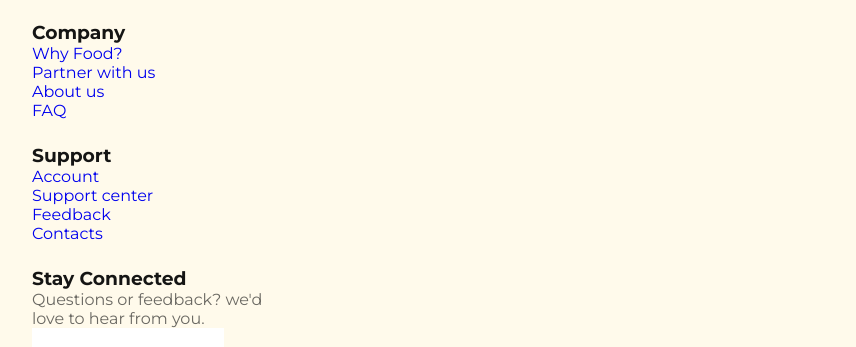
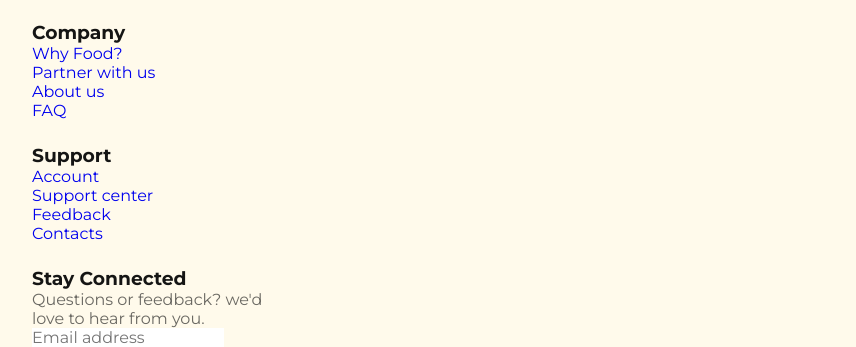
Before and after one commit to erickdc7/responsive-delivery-website, a plain HTML site: page index.html in a window 1280 px wide. Shown: the part 4793-5140 px from the top of the page, without its empty margins (48-904 px from the left). Drawn offline with nearby package versions, Linux system fonts and the light colour scheme.

Commit message:
add input

```diff
--- a/index.html
+++ b/index.html
@@ -573,7 +573,7 @@
                </p>
 
                <form action="" class="footer__form">
-                  <input type="email" class="footer__input">
+                  <input type="email" placeholder="Email address" class="footer__input">
                </form>
             </div>
          </div>
```
